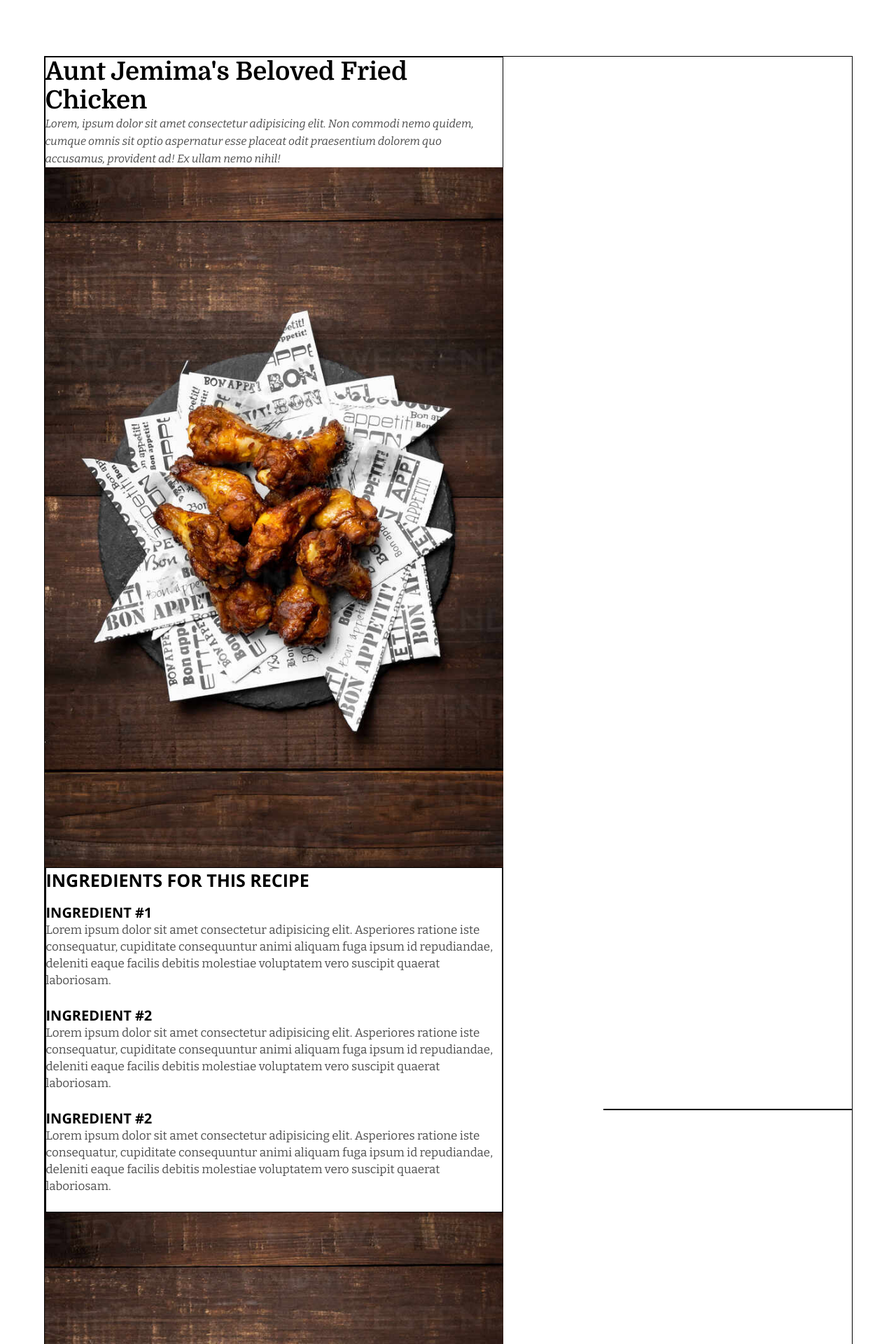
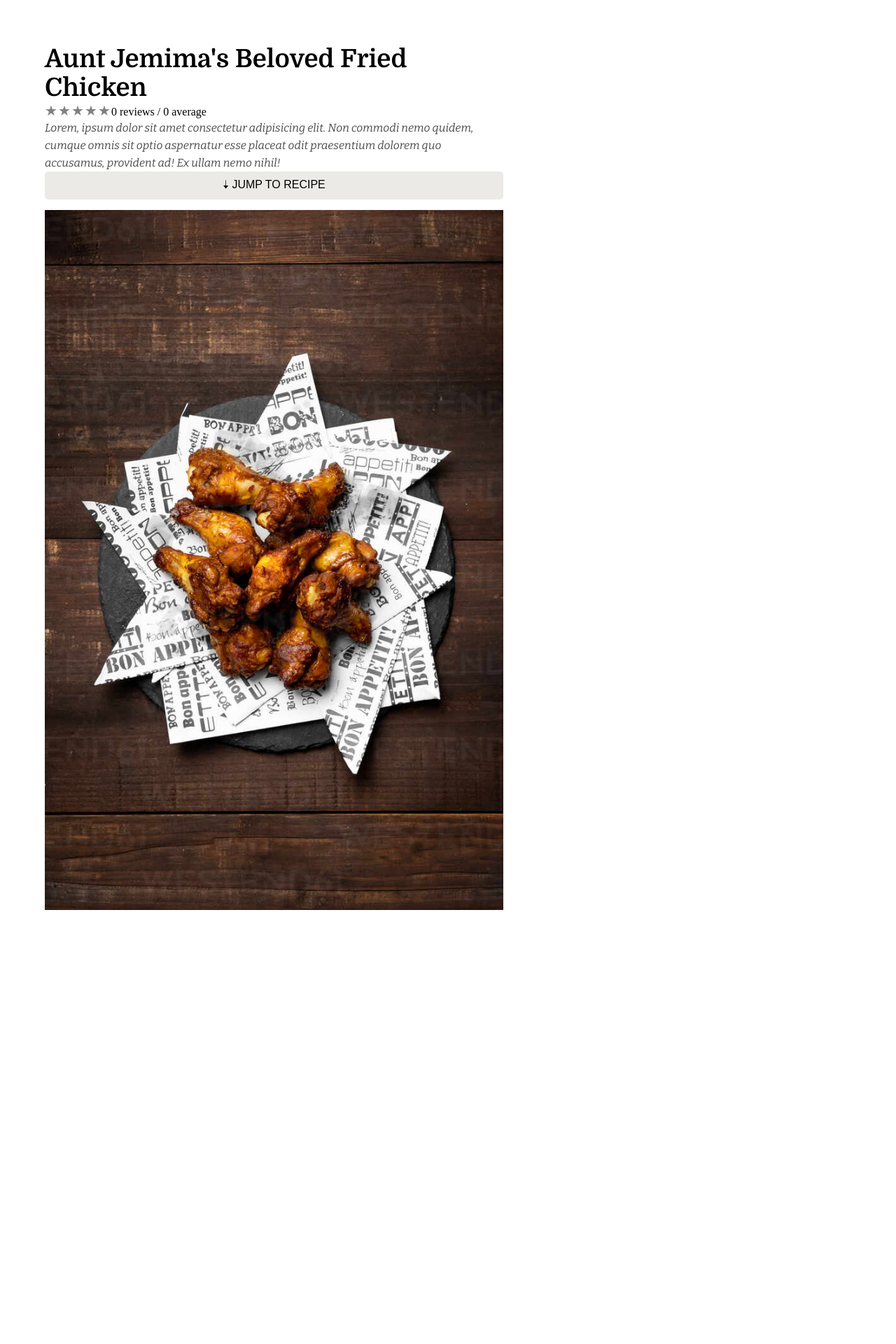
Before and after one commit to AkurasKurasa/lexicon, a PHP site: page /views/Recipe.php in a window 1280 px wide. Shown: the top 1920 px of the page at 70% size. After the commit the page ends 1300 px from the top, so only its background shows below. Run offline with PHP 8.4, Linux system fonts and the light colour scheme.

Commit message:
Created Initial Recipe Header HTML

```diff
--- a/assets/styles/recipe.css
+++ b/assets/styles/recipe.css
@@ -6,6 +6,7 @@
 *, *::after, *::before {
     box-sizing: border-box;
     margin: 0;
+    padding: 0;
     top: 0;
 }
 
@@ -20,32 +21,25 @@ html {
 
 }
 
-body {
-    min-height: 100vh;
+main {
+    display:flex;
     height: fit-content;
-    min-width: 100vw;
-    width: 100vw;
-    display: flex;
-    align-items: center;
-    justify-content: flex-start;
-    flex-direction: column;
-    padding: 5rem 0;
+    width: 100%;
+    margin: 32px;
+    padding: 32px;
 }
 
-main {
-    border: 1px black solid;
+.recipeInfo {
     display: flex;
     align-items: center;
     justify-content: space-between;
     flex-direction: row;
-    width: 1155px;
+    width: 100%;
     height: fit-content;
 }
 
 .content {
-    border: 1px black solid;
     display: flex;
-    align-items: center;
     justify-content: flex-start;
     flex-direction: column;
     width: 655px;
@@ -169,3 +163,39 @@ main {
     width: 355px;
     height: 100%;
 }
+
+/* CSS For the stars */
+.star {
+    font-size: 20px;
+    width: 15px;
+    display: inline-block;
+    color: gray;
+}
+.star:last-child {
+    margin-right: 0;
+}
+.star:before {
+    content:'\2605';
+}
+.star.on {
+    color: gold;
+}
+.star.half:after {
+    content:'\2605';
+    color: gold;
+    position: absolute;
+    margin-left: -20px;
+    width: 10px;
+    overflow: hidden;
+}
+
+/*CSS for the jump to recipe button */
+.jumpToRecipe {
+    font-size: 16px;
+    height: 5vh;
+    cursor: pointer;
+    background-color:rgb(236, 234, 231);
+    border: none;
+    border-radius: 5px;
+    margin-bottom: 15px;
+}
--- a/views/Recipe.php
+++ b/views/Recipe.php
@@ -1,6 +1,7 @@
 <!DOCTYPE html>
 <html lang="en">
 <head>
+
     <meta charset="UTF-8">
     <meta name="viewport" content="width=device-width, initial-scale=1.0">
     <title>Recipe</title>
@@ -8,12 +9,24 @@
 </head>
 <body>
     <main>
+        <div class="recipeInfo">
         <div class="content">
             <h1 class="recipeName">Aunt Jemima's Beloved Fried Chicken</h1>
+            <div class="recipeRating">
+                <span class="star"></span>
+                <span class="star"></span>
+                <span class="star"></span>
+                <span class="star"></span>
+                <span class="star"></span>
+                <p style="display: inline-block;"> <span id="NumOfReviews">0</span> reviews / <span id="AveStars">0</span> average
+            </div>
             <p class="recipeDescription">
                 Lorem, ipsum dolor sit amet consectetur adipisicing elit. Non commodi nemo quidem, cumque omnis sit optio aspernatur esse placeat odit praesentium dolorem quo accusamus, provident ad! Ex ullam nemo nihil!
             </p>
+            <button class="jumpToRecipe">&#129059; JUMP TO RECIPE</button>
             <div class="recipeImage"></div>
+            </div>
+            <!--
             <div class="recipeList">
                 <h1>INGREDIENTS FOR THIS RECIPE</h1>
 
@@ -43,9 +56,11 @@
                 </div>
 
             </form>
-
+        -->
         </div>
+        <!--
         <div class="info"></div>
+        -->
     </main>
 </body>
 </html>
```
